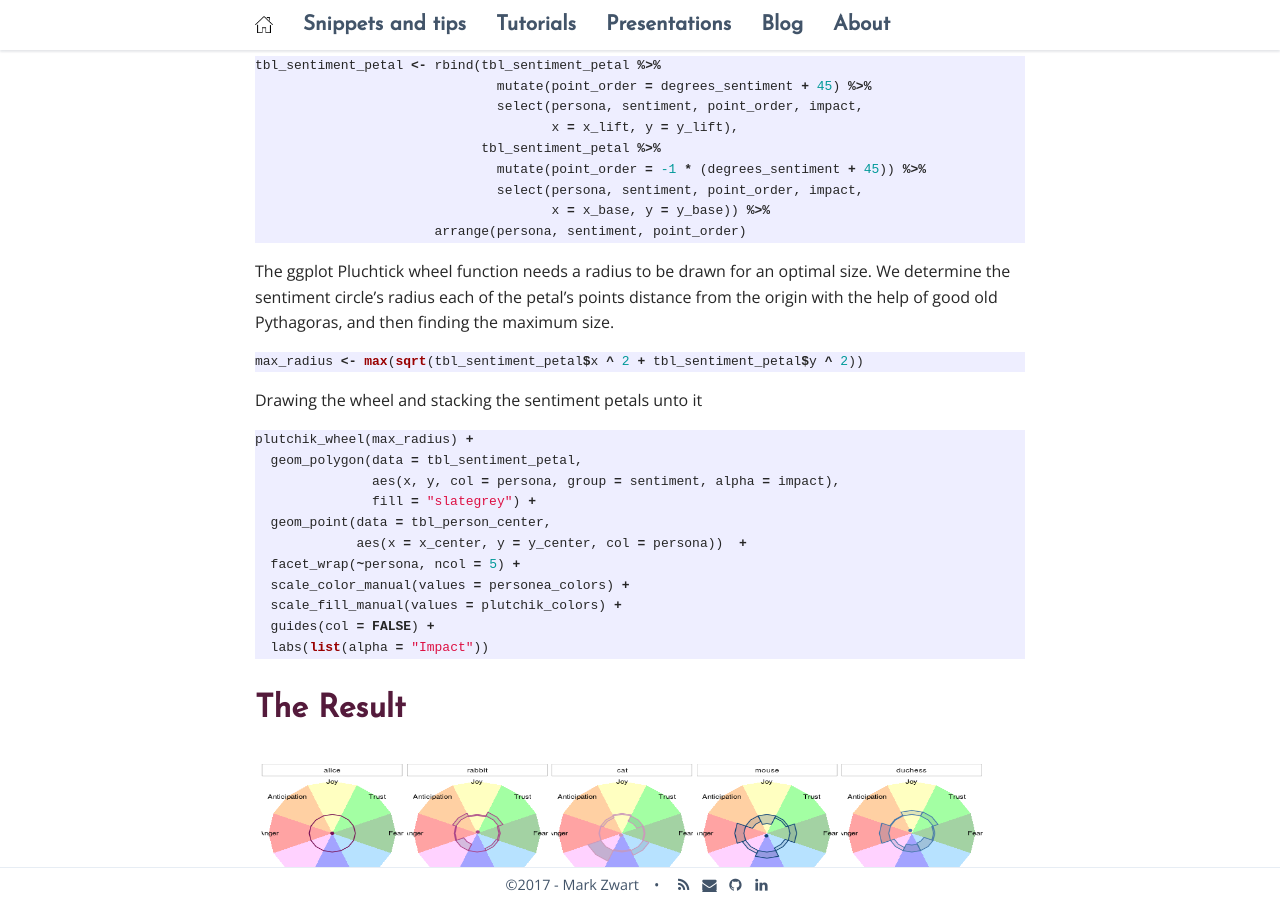
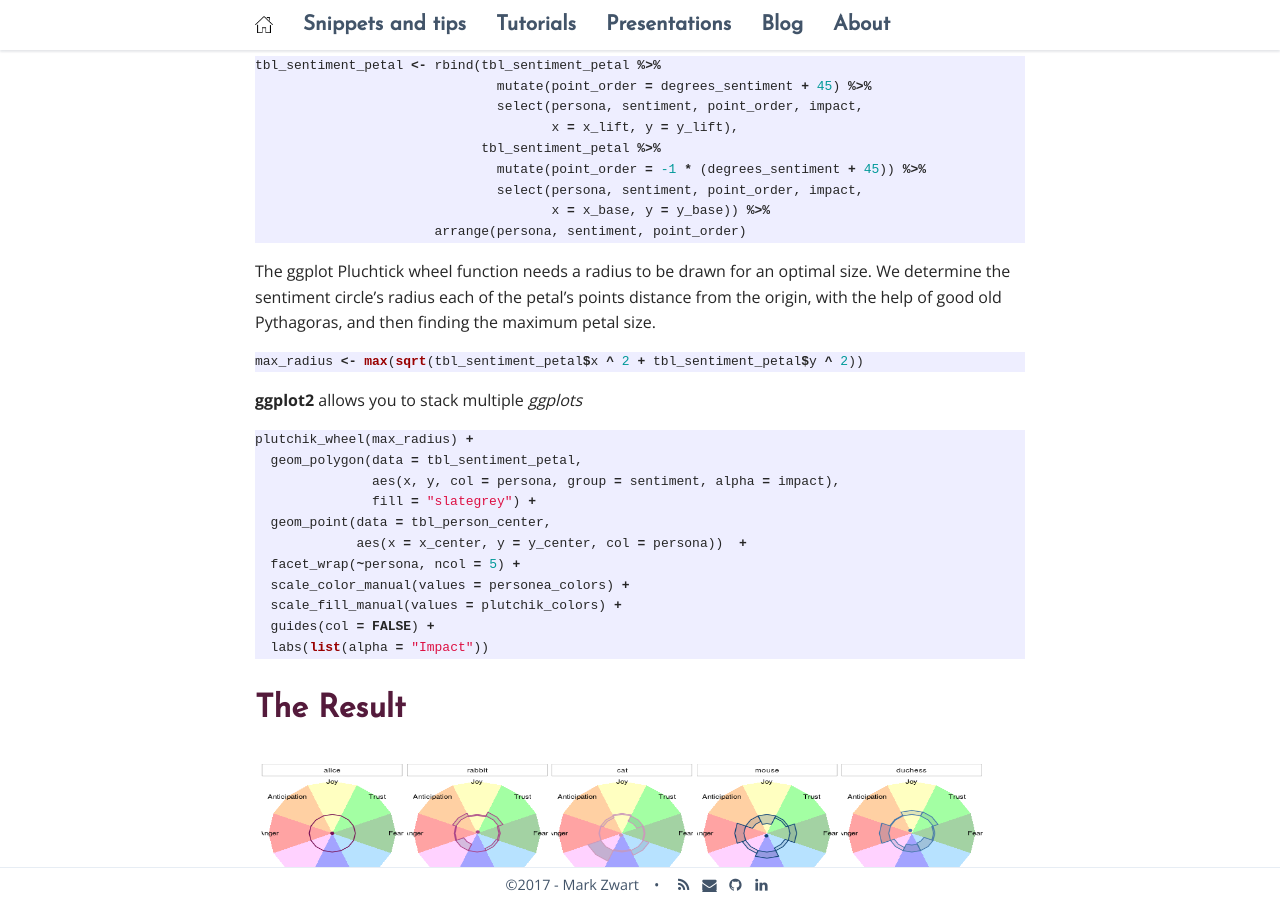
Before and after one commit to mark-me/mark-me.github.io, a Jekyll site: the page built from _pages/tutorials/mining-alices-wonderland/mining-alices-wonderland.md, in a window 1280 px wide and 900 px high, scrolled down 11920 px. Built offline with Jekyll 4.4.1, drawn with Linux system fonts in a browser that asks for light colours; nearby versions of some CDN libraries; comment, search, counter and statistics services are not loaded.

Commit message:
Update mining-alices-wonderland.md

````diff
--- a/_pages/tutorials/mining-alices-wonderland/mining-alices-wonderland.md
+++ b/_pages/tutorials/mining-alices-wonderland/mining-alices-wonderland.md
@@ -394,13 +394,13 @@ tbl_sentiment_petal <- rbind(tbl_sentiment_petal %>%
                        arrange(persona, sentiment, point_order)
 ```
 
-The ggplot Pluchtick wheel function needs a radius to be drawn for an optimal size. We determine the sentiment circle's radius each of the petal's points distance from the origin with the help of good old Pythagoras, and then finding the maximum size.
+The ggplot Pluchtick wheel function needs a radius to be drawn for an optimal size. We determine the sentiment circle's radius each of the petal's points distance from the origin, with the help of good old Pythagoras, and then finding the maximum petal size.
 
 ```r
 max_radius <- max(sqrt(tbl_sentiment_petal$x ^ 2 + tbl_sentiment_petal$y ^ 2))
 ```
 
-Drawing the wheel and stacking the sentiment petals unto it
+**ggplot2** allows you to stack multiple _ggplots_
 
 ```r
 plutchik_wheel(max_radius) +
````
